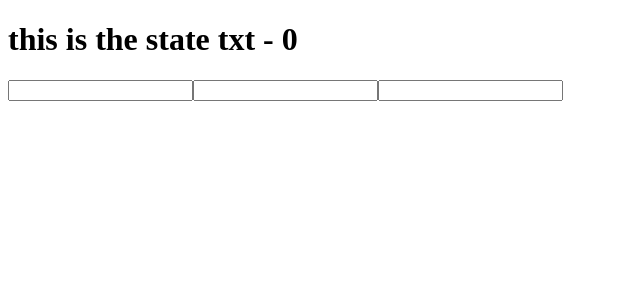
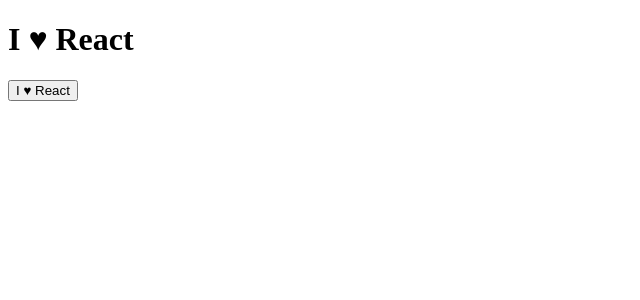
Before and after one commit to Amifeng/egghead-lessons-react-demo, a React (Create React App) app: page / in a window 1280 px wide. Shown: the top 300 px of the page, without its empty margins (0-640 px from the left). Built offline with nearby package versions, Linux system fonts and the light colour scheme.

Commit message:
lesson-06: 使用Reacts props.children访问嵌套数据

```diff
--- a/src/index.js
+++ b/src/index.js
@@ -1,13 +1,15 @@
 import React from 'react';
 import ReactDOM from 'react-dom';
+import PropsChildren from './lesson06/Props-children';
 // import App from './App'; //by lesson-03
 // import State from './lesson04/State'; //by lesson-04
-import State from './lesson05/State'; //by lesson-05
+// import State from './lesson05/State'; //by lesson-05
+import State from './lesson06/Props-children'; //by lesson-06
 
 ReactDOM.render(
   // <App txt="This is the prop txt" />,  //by lesson-03
-
-  <State />,  //by lesson-05
+  // <State />,  //by lesson-05
+  <PropsChildren />,  //by lesson-06
 
   document.getElementById('root')
 );
--- a/src/lesson05/State.js
+++ b/src/lesson05/State.js
@@ -5,7 +5,6 @@
     constructor() {
         // 第一件事就是，将调用super。这将为关键字“ this”提供组件中的上下文，而不是其父类React.Component。
         super();
-
         this.state = {
             txt: "this is the state txt",
             cat: 0
--- /dev/null
+++ b/src/lesson06/Props-children.js
@@ -0,0 +1,22 @@
+import React from 'react'
+
+class PropsChildren extends React.Component {
+    render() {
+        return (
+            <div>
+                <h1> I <Heart /> React </h1>
+                <Button> I <Heart /> React</Button>  {/* 嵌套的组件*/}
+            </div>
+        )
+    }
+}
+
+const Button = (props) => <button> {props.children} </button>
+
+class Heart extends React.Component {
+    render() {
+        return <span> &hearts; </span>
+    }
+}
+
+export default PropsChildren
```
